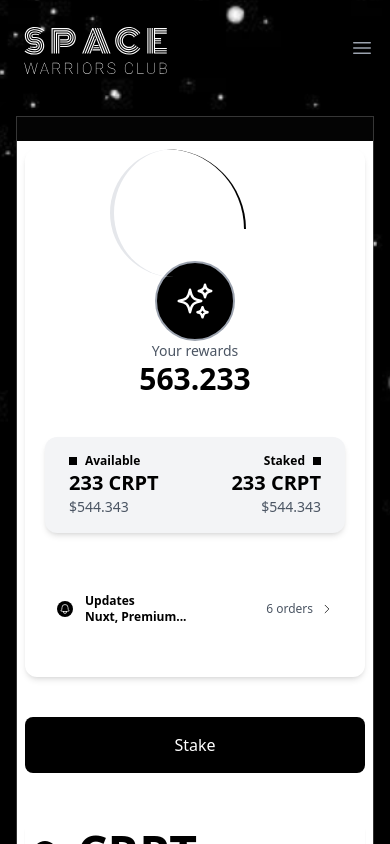
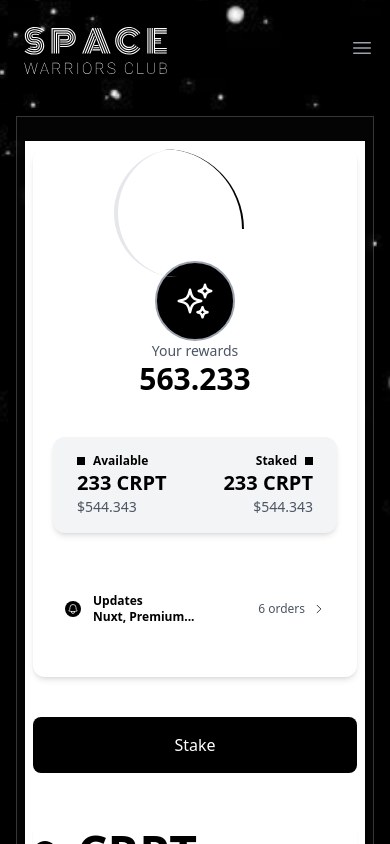
Before and after one commit to omimi-studio/Space, a Next.js app: page /reward in a window 390 px wide. Shown: the top 844 px of the page. Built offline with nearby package versions, Linux system fonts and the light colour scheme.

Commit message:
[sm] reward page update #4

```diff
--- a/pages/reward/index.tsx
+++ b/pages/reward/index.tsx
@@ -168,15 +168,15 @@ export default function Home() {
 
   return (
     <>
-      <div className="mx-auto mt-5 grid glassmorphic max-w-3xl grid-cols-1 py-6 sm:rounded-lg sm:px-6 lg:max-w-5xl ">
+      <div className="mx-auto mt-5 grid glassmorphic  grid-cols-1 py-6 sm:rounded-lg px-2 sm:px-6 lg:max-w-5xl ">
         <section
           className="space-y-6 lg:col-span-2 lg:col-start-1"
           aria-labelledby="stake-form"
         >
           <div className="bg-white text-black p-2 lg:p-10 shadow sm:rounded-lg min-h-[70vh]">
-            <div className="flex flex-col sm:flex-row  justify-between ">
+            <div className="flex flex-col sm:flex-row justify-between ">
               <div>
-                <div className="relative shadow-md rounded-xl px-5 lg:px-8 py-8 flex flex-col items-center justify-around">
+                <div className="flex flex-col items-center justify-around relative shadow-md rounded-xl px-5 lg:px-8 py-8 ">
                   <div className=" round w-[30%] h-20 border-r-2 border-black absolute top-0" />
                   <div className="rounded-tl-full rounded-full  w-[50%] h-32 border-l-4 absolute top-0" />
                   <div className="bg-black flex items-center justify-center border-2 mt-20 border-spacing-4 border-gray-400 rounded-full w-20 h-20 ">
```
